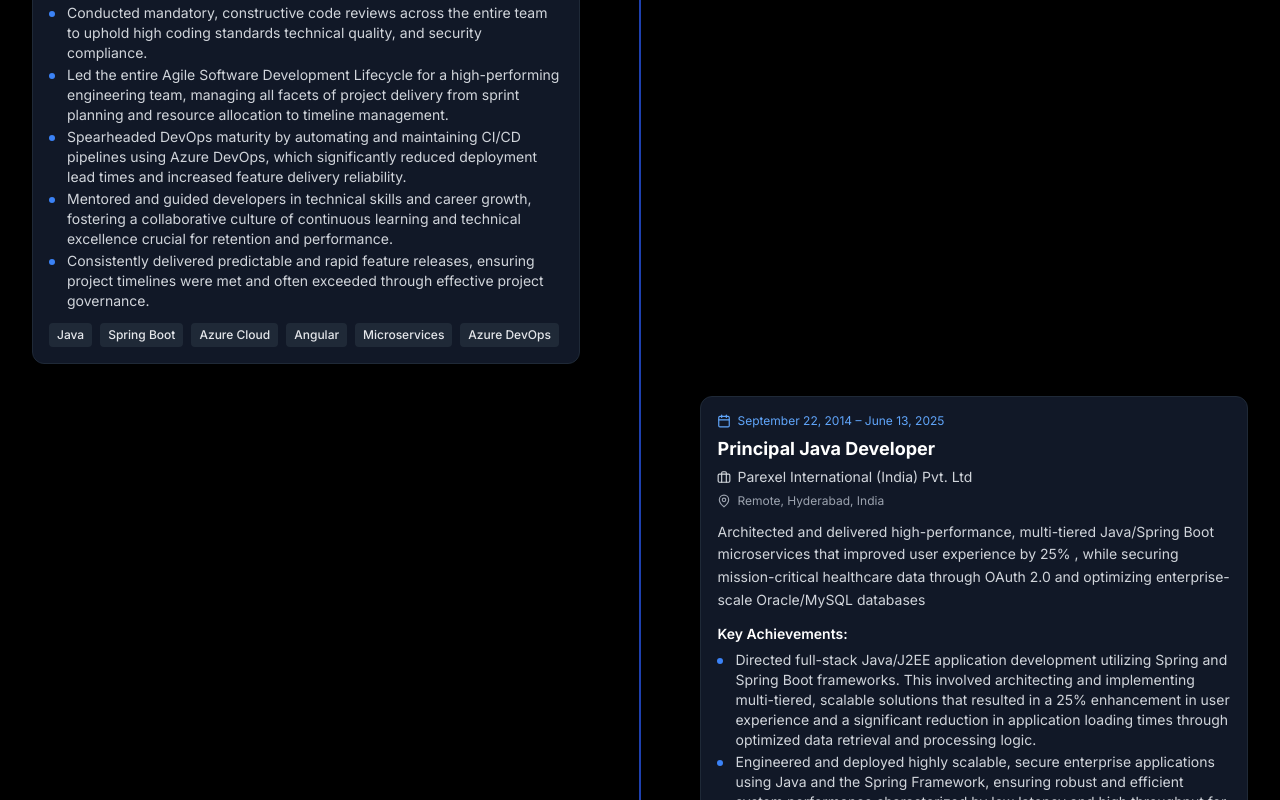
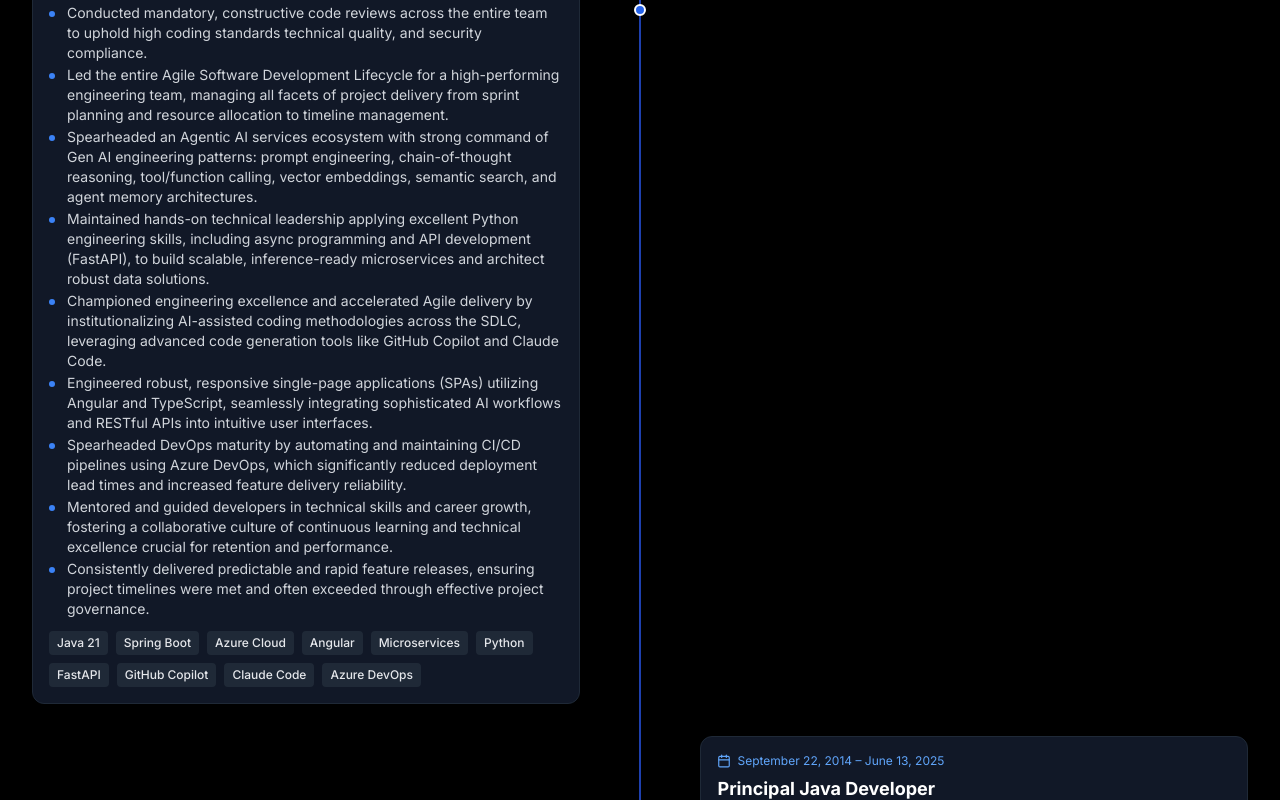
Before and after one commit to muralikumarch/java-portfolio, a React (Vite) app: page / in a window 1280 px wide. Shown: the part 8280-9080 px from the top of the page. Built offline with nearby package versions, Linux system fonts and the light colour scheme.

Commit message:
Enhance Experience component with new technologies and achievements
Updated technologies list and added new achievements related to AI and Python.

```diff
--- a/src/components/Experience.jsx
+++ b/src/components/Experience.jsx
@@ -20,11 +20,15 @@ const Experience = () => {
         'Executed deep-dive performance tuning on critical applications and database queries (e.g., PostgreSQL, MySQL), ensuring systems operate at peak efficiency and stability.',
         'Conducted mandatory, constructive code reviews across the entire team to uphold high coding standards technical quality, and security compliance. ',
         'Led the entire Agile Software Development Lifecycle for a high-performing engineering team, managing all facets of project delivery from sprint planning and resource allocation to timeline management.',
+        'Spearheaded an Agentic AI services ecosystem with strong command of Gen AI engineering patterns: prompt engineering, chain-of-thought reasoning, tool/function calling, vector embeddings, semantic search, and agent memory architectures.',
+        'Maintained hands-on technical leadership applying excellent Python engineering skills, including async programming and API development (FastAPI), to build scalable, inference-ready microservices and architect robust data solutions.',
+        'Championed engineering excellence and accelerated Agile delivery by institutionalizing AI-assisted coding methodologies across the SDLC, leveraging advanced code generation tools like GitHub Copilot and Claude Code.',
+        'Engineered robust, responsive single-page applications (SPAs) utilizing Angular and TypeScript, seamlessly integrating sophisticated AI workflows and RESTful APIs into intuitive user interfaces.',
         'Spearheaded DevOps maturity by automating and maintaining CI/CD pipelines using Azure DevOps, which significantly reduced deployment lead times and increased feature delivery reliability.',
         'Mentored and guided developers in technical skills and career growth, fostering a collaborative culture of continuous learning and technical excellence crucial for retention and performance.',
         'Consistently delivered predictable and rapid feature releases, ensuring project timelines were met and often exceeded through effective project governance. '
       ],
-      technologies: ['Java', 'Spring Boot', 'Azure Cloud', 'Angular', 'Microservices', 'Azure DevOps']
+      technologies: ['Java 21', 'Spring Boot', 'Azure Cloud', 'Angular', 'Microservices', 'Python', 'FastAPI', 'GitHub Copilot', 'Claude Code', 'Azure DevOps']
     },
           {
         title: 'Principal Java Developer',
@@ -48,11 +52,12 @@ const Experience = () => {
           'Formulated and executed comprehensive, end-to-end testing strategies, encompassing unit, integration, and UI automation tests with frameworks like JUnit, Mockito, and Cucumber, to validate application functionality against business requirements. ',
           'Applied formal development methodologies, including Test-Driven Development (TDD) and BehaviorDriven Development (BDD), to systematically elevate application quality, reliability, and long-term stability. ',
           'Performed systematic code reviews and maintained detailed API documentation using tools such as Swagger to uphold code quality with SonarQube, ensure clarity for developers, and foster a culture of shared ownership. ',
+          'Directed a specialized AI innovation pod, deploying Agentic AI workflows and autonomous agents utilizing LangChain, CrewAI, and OpenAI to automate complex predictive modeling.',
           'Engineered and managed CI/CD pipelines using Jenkins, Maven, and ANT to fully automate the build, testing, and deployment lifecycle, thereby reducing manual errors and accelerating release cycles. ',
           'Utilized version control systems, including Git and SVN, adhering to industry best practices for branching strategies and peer code reviews to maintain a clean and traceable code history. ',
           'Managed the deployment of containerized applications utilizing Docker, ensuring environmental consistency from development through to production.'
         ],
-        technologies: ['Java', 'Springboot', 'Oracle', 'Microservices', 'Azure', 'Microsoft Power Platform', 'Angular']
+        technologies: ['Java 6,8,11+', 'Springboot', 'Oracle', 'Microservices', 'Azure', 'Microsoft Power Platform', 'Angular', 'AWS', 'Python', 'LangChain', 'AWS Bedrock']
       },
     {
       title: 'Senior Software Engineer',
@@ -68,7 +73,7 @@ const Experience = () => {
         'Architected and implemented mission-critical, mobile-optimized RESTful APIs (JAX-RS) using Java/J2EE, focusing on payload efficiency and low response times for mobile consumption. ',
         'Instituted and enforced organization-wide security protocols for mobile access, Session, JWT, and RoleBased Access Control (RBAC) to secure sensitive data via application services.'
       ],
-      technologies: ['Java', 'Spring framework', 'Oracle', 'Servlets/Jsp', 'Tomcat', 'Linux', 'Jira', 'Ant', 'Jenkins' ]
+      technologies: ['Java', 'Spring framework', 'Oracle', 'Servlets/Jsp', 'Javascript', 'Kony Mobile Platform', 'Android', 'Swift/ios', 'Tomcat', 'Linux', 'Jira', 'Ant', 'Jenkins', 'AWS S3', 'AWS Lamda']
     },
     {
       title: 'Software Engineer',
@@ -80,7 +85,7 @@ const Experience = () => {
         'Develop and implement robust server-side business logic and services utilizing Core Java and modern principles of the Spring framework.',
         'Manage data interaction by integrating applications with the database layer, specifically demonstrating expertise in Oracle 10g for querying, transaction management, and performance optimization. ',
         'Ensure application integrity by configuring, deploying, and maintaining Java/J2EE applications within the JBOSS 5 application server environment.',
-        'Contribute to the presentation layer using JSP (Java Server Pages) for dynamic content generation and integration with Servlet back-end components.',
+        'Contribute to the presentation layer using JSP (Java Server Pages),  JavaServer Faces (JSF), PrimeFaces, for dynamic content generation and integration with Servlet back-end components.',
         'Create highly interactive and customized UI components to enhance the functionality and user experience of web applications.',
         'Drive front-end development using foundational web technologies including JavaScript, HTML, and CSS to build responsive and aesthetically pleasing interfaces.',
         'Leverage specialized UI frameworks, such as PrimeFaces, to quickly develop rich, component-based user interfaces and complex data displays.',
@@ -88,7 +93,7 @@ const Experience = () => {
         'Maintain and support existing Java/J2EE web applications, providing rapid analysis and resolution of technical issues in production environments.',
         'Adhere to best practices in coding standards, version control, and application architecture to ensure high quality, scalable, and maintainable software'
       ],
-      technologies: ['Java', 'J2EE', 'Struts', 'Oracle', 'Tomcat', 'JBoss', 'JIRA','Jenkins']
+      technologies: ['Java', 'J2EE', 'Struts',  'JSF', 'PrimeFaces', 'Oracle', 'Tomcat', 'JBoss', 'JIRA', 'Jenkins', 'AWS S3', 'AWS Lamda']
     }
   ]
 
```
